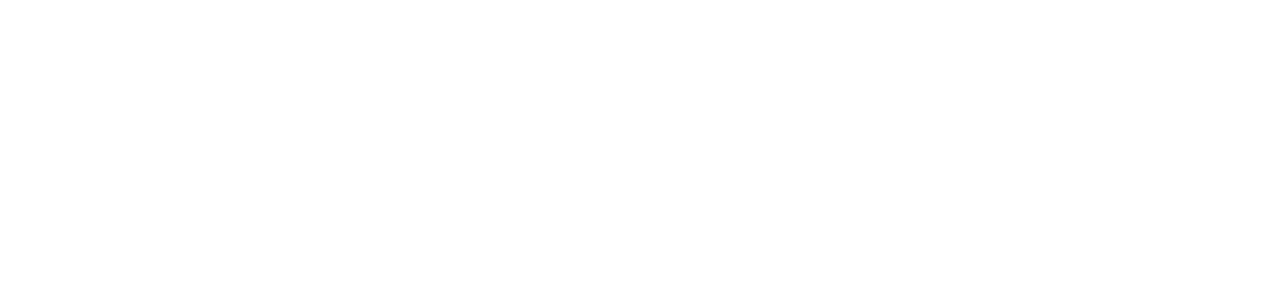
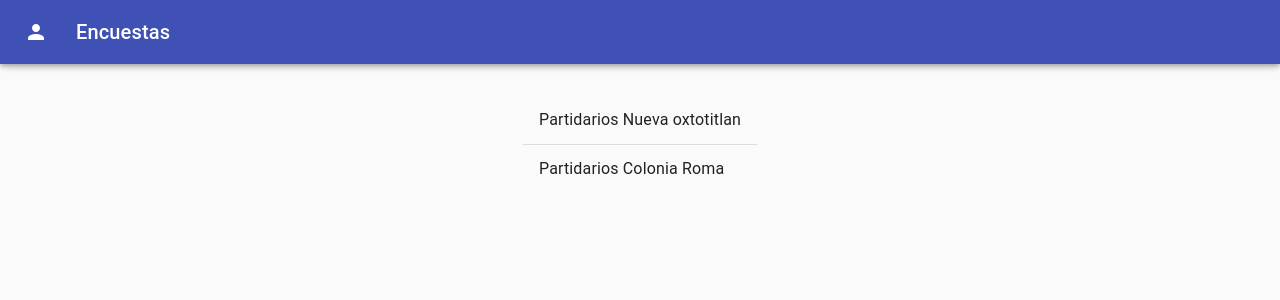
Before and after one commit to MisaelCalvillo/Encuestador, a React (Create React App) app: page /showSurveys in a window 1280 px wide. Shown: the top 300 px of the page. Built offline with nearby package versions, Linux system fonts and the light colour scheme.

Commit message:
Adding the ShowSurveys Component

```diff
--- a/src/App.js
+++ b/src/App.js
@@ -2,6 +2,7 @@
 import './App.css';
 import Encuesta from './Components/Encuesta';
 import Inicio from './Components/Inicio';
+import ShowSurveys from './Components/ShowSurveys'
 import {Route, Switch} from "react-router-dom";
 
 
@@ -9,9 +10,16 @@
   return (
     <div className="App">
       <Switch>
+      <Route
+          exact
+          path="/showSurveys"
+          render={ routeProps => (
+            <ShowSurveys {...routeProps}/>
+          )}
+        />
         <Route
           exact
-          path="/encuesta"
+          path="/survey"
           render={ routeProps => (
             <Encuesta {...routeProps}/>
           )}
--- /dev/null
+++ b/src/Components/ShowSurveys.js
@@ -0,0 +1,167 @@
+import React from 'react';
+import clsx from 'clsx';
+import { makeStyles, useTheme } from '@material-ui/core/styles';
+import Drawer from '@material-ui/core/Drawer';
+import CssBaseline from '@material-ui/core/CssBaseline';
+import AppBar from '@material-ui/core/AppBar';
+import Toolbar from '@material-ui/core/Toolbar';
+import List from '@material-ui/core/List';
+import Typography from '@material-ui/core/Typography';
+import Divider from '@material-ui/core/Divider';
+import IconButton from '@material-ui/core/IconButton';
+import PersonIcon from '@material-ui/icons/Person';
+import ChevronLeftIcon from '@material-ui/icons/ChevronLeft';
+import ChevronRightIcon from '@material-ui/icons/ChevronRight';
+import ListItem from '@material-ui/core/ListItem';
+import ListItemIcon from '@material-ui/core/ListItemIcon';
+import ListItemText from '@material-ui/core/ListItemText';
+import InboxIcon from '@material-ui/icons/MoveToInbox';
+import MailIcon from '@material-ui/icons/Mail';
+import Paper from '@material-ui/core/Paper';
+import Grid from '@material-ui/core/Grid';
+import { connect } from 'react-redux'
+
+import Surveys from './Surveys'
+
+const drawerWidth = 240;
+
+const useStyles = makeStyles((theme) => ({
+  root: {
+    display: 'flex'
+  },
+  appBar: {
+    transition: theme.transitions.create(['margin', 'width'], {
+      easing: theme.transitions.easing.sharp,
+      duration: theme.transitions.duration.leavingScreen,
+    }),
+  },
+  appBarShift: {
+    width: `calc(100% - ${drawerWidth}px)`,
+    marginLeft: drawerWidth,
+    transition: theme.transitions.create(['margin', 'width'], {
+      easing: theme.transitions.easing.easeOut,
+      duration: theme.transitions.duration.enteringScreen,
+    }),
+  },
+  menuButton: {
+    marginRight: theme.spacing(2),
+  },
+  hide: {
+    display: 'none',
+  },
+  drawer: {
+    width: drawerWidth,
+    flexShrink: 0,
+  },
+  drawerPaper: {
+    width: drawerWidth,
+  },
+  drawerHeader: {
+    marginTop: '4rem',
+    padding: theme.spacing(0, 1),
+    // necessary for content to be below app bar
+    ...theme.mixins.toolbar
+  },
+  content: {
+    flexGrow: 1,
+    padding: theme.spacing(3),
+    transition: theme.transitions.create('margin', {
+      easing: theme.transitions.easing.sharp,
+      duration: theme.transitions.duration.leavingScreen,
+    }),
+    marginLeft: -drawerWidth,
+  },
+  contentShift: {
+    transition: theme.transitions.create('margin', {
+      easing: theme.transitions.easing.easeOut,
+      duration: theme.transitions.duration.enteringScreen,
+    }),
+    marginLeft: 0,
+  },
+  survey: {
+    height: '100px'
+  }
+}));
+
+function ShowSurveys() {
+  const classes = useStyles();
+  const theme = useTheme();
+  const [open, setOpen] = React.useState(false);
+
+  const handleDrawerOpen = () => {
+    setOpen(true);
+  };
+
+  const handleDrawerClose = () => {
+    setOpen(false);
+  };
+
+  return (
+    <div className={classes.root}>
+      <CssBaseline />
+      <AppBar
+        position="fixed"
+        className={clsx(classes.appBar, {
+          [classes.appBarShift]: open,
+        })}
+      >
+        <Toolbar>
+          <IconButton
+            color="inherit"
+            aria-label="open drawer"
+            onClick={handleDrawerOpen}
+            edge="start"
+            className={clsx(classes.menuButton, open && classes.hide)}
+          >
+            <PersonIcon />
+          </IconButton>
+          <Typography variant="h6">
+            Encuestas
+          </Typography>
+        </Toolbar>
+      </AppBar>
+
+      <Drawer
+        className={classes.drawer}
+        variant="persistent"
+        anchor="left"
+        open={open}
+        classes={{
+          paper: classes.drawerPaper,
+        }}
+      >
+        <div className={classes.drawerHeader}>
+          <IconButton onClick={handleDrawerClose}>
+            {theme.direction === 'ltr' ? <ChevronLeftIcon /> : <ChevronRightIcon />}
+          </IconButton>
+          <h3>USUARIO</h3>
+        </div>
+        <Divider />
+        <List>
+          {['Mis encuestas', 'Cuenta'].map((text) => (
+            <ListItem button key={text}>
+              <ListItemText primary={text} />
+            </ListItem>
+          ))}
+        </List>
+        <Divider />
+      </Drawer>
+      <main
+        className={clsx(classes.content, {
+          [classes.contentShift]: open,
+        })}
+      >
+        <div className={classes.drawerHeader}>
+          <Surveys />
+        </div>
+      </main>
+    </div>
+  );
+}
+
+const mapStateToProps = (state) => ({
+  user: state.user,
+  encuesta: state.encuesta
+});
+
+export default connect(mapStateToProps)(ShowSurveys)
--- /dev/null
+++ b/src/Components/Surveys.js
@@ -0,0 +1,34 @@
+import React from 'react'
+import ListItem from '@material-ui/core/ListItem';
+import List from '@material-ui/core/List';
+import ListItemIcon from '@material-ui/core/ListItemIcon';
+import ListItemText from '@material-ui/core/ListItemText';
+import Divider from '@material-ui/core/Divider';
+import { connect } from 'react-redux'
+
+function ListItemLink(props) {
+  return <ListItem button component="a" {...props} />;
+}
+
+function Surveys () {
+  return (
+    <div>
+      <List component="nav" aria-label="surveys container">
+        <ListItemLink href="/survey">
+          <ListItemText primary="Partidarios Nueva oxtotitlan" />
+        </ListItemLink>
+        <Divider />
+        <ListItemLink href="/survey">
+          <ListItemText primary="Partidarios Colonia Roma" />
+        </ListItemLink>
+      </List>
+    </div>
+  )
+}
+
+const mapStateToProps = (state) => ({
+  user: state.user,
+  encuesta: state.encuesta
+});
+
+export default connect(mapStateToProps)(Surveys)
```
